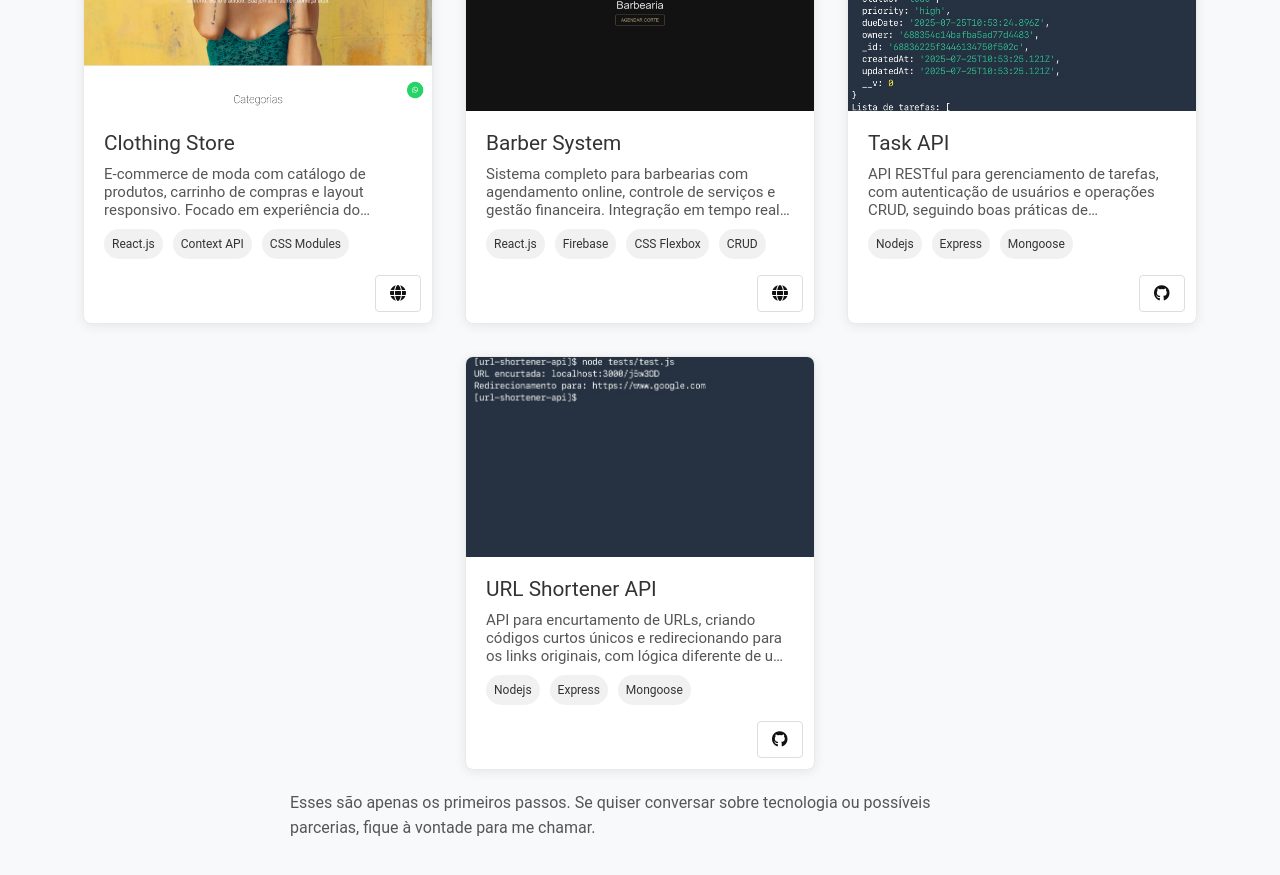
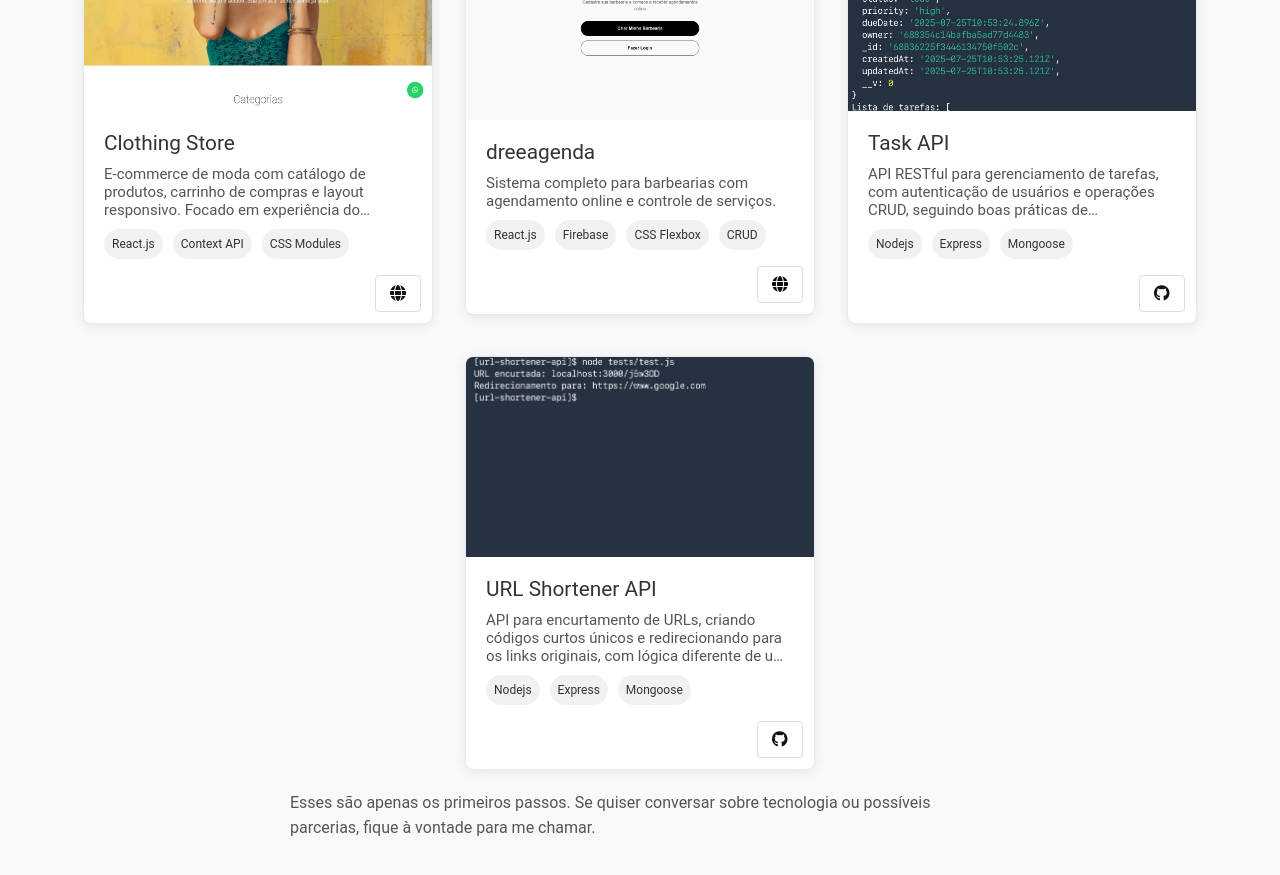
Before and after one commit to Andrezinrc/Portf-lio, a React (Vite) app: page / in a window 1280 px wide. Shown: the part 2240-3115 px from the top of the page. Built offline with nearby package versions, Linux system fonts and the light colour scheme; no server answers.

Commit message:
refector: Atualiza imagem e link do projeto dreeagenda

```diff
--- a/src/sections/Projects.jsx
+++ b/src/sections/Projects.jsx
@@ -58,13 +58,12 @@ function Projects() {
           />
           <div className="project-info">
             <div>
-              <h2 className="card-title">Barber System</h2>
+              <h2 className="card-title">dreeagenda</h2>
             </div>
 
             <div>
               <p>
-                Sistema completo para barbearias com agendamento online, controle de serviços
-                e gestão financeira. Integração em tempo real com Firebase.
+                Sistema completo para barbearias com agendamento online e controle de serviços.
               </p>
             </div>
 
@@ -77,7 +76,7 @@ function Projects() {
 
             <div className="project-links">
               <a
-                href="https://agenda-barber-dev.vercel.app"
+                href="https://dreeagenda.vercel.app"
                 target="_blank"
                 rel="noopener noreferrer"
                 className="project-button demo"
```
Also changed, not shown: public/assets/images/barber.png.
